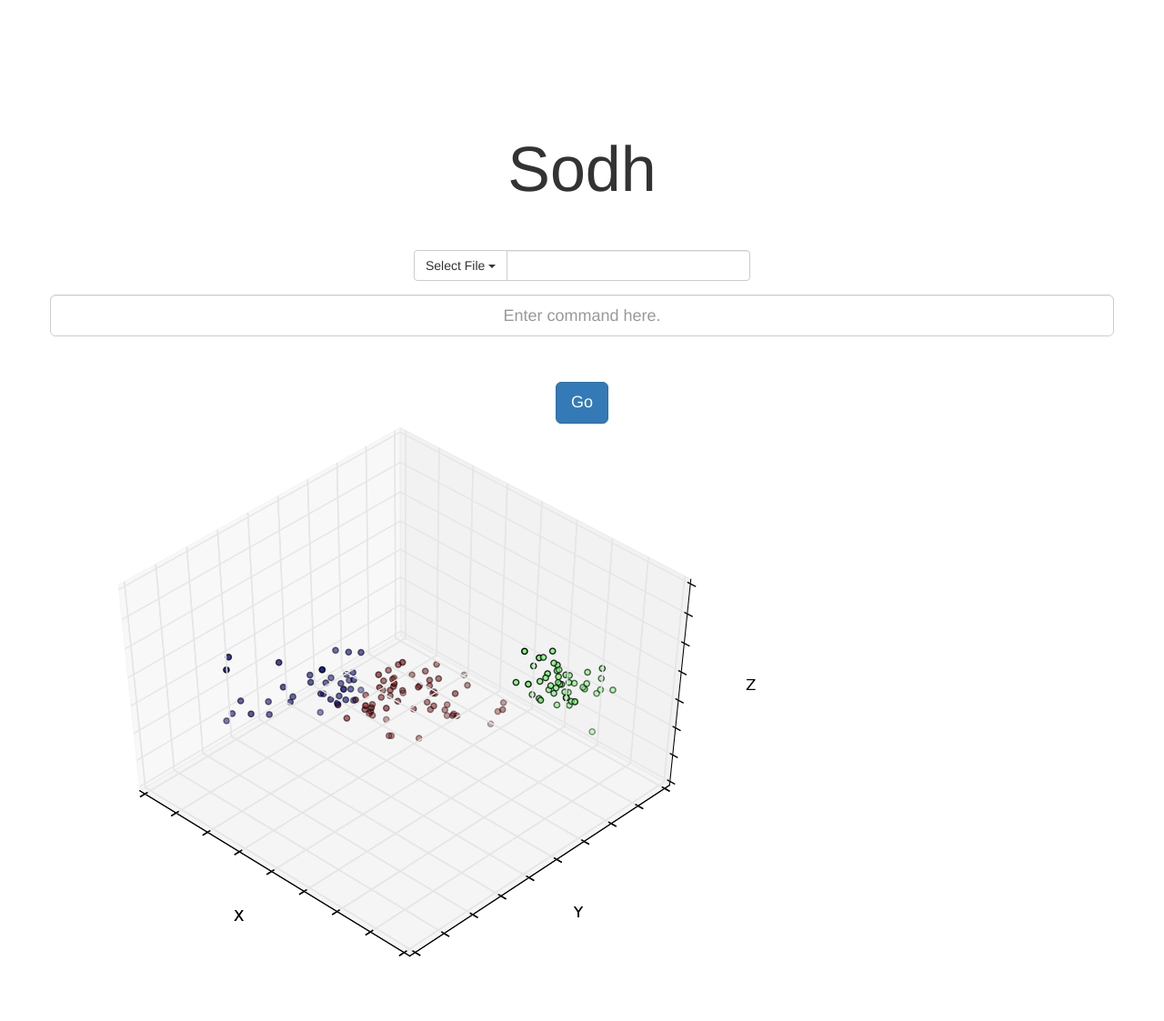
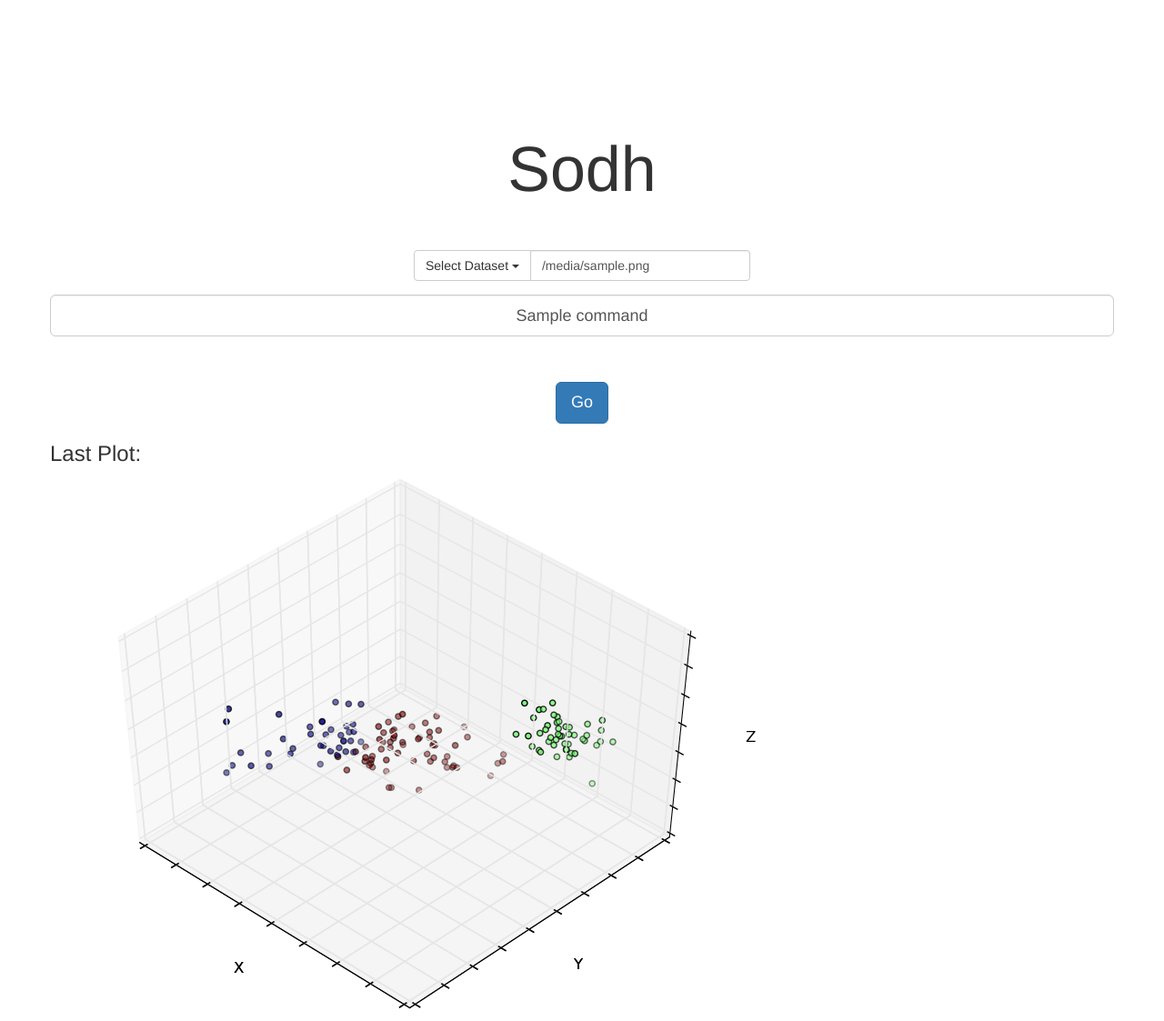
Before and after one commit to sodh/sodh, a Django app: template website/templates/pages/index.html in a window 1280 px wide. Shown: the whole page at 91% size. Before the commit the page ends 1053 px from the top, so only its background shows below. Run offline with Django 3.2, Linux system fonts and the light colour scheme; the template is opened without the code that fills it: most values are stand-ins (such as "Sample title", 1, 10 or a date in 2020); parts of the project's set-up code (start-up, migrations or seed data) failed here and were passed over; some libraries are stand-ins or nearby versions.

Commit message:
auto load datasets

```diff
--- a/website/templates/pages/index.html
+++ b/website/templates/pages/index.html
@@ -23,17 +23,17 @@
           <div class="col-md-4 col-md-offset-4">
             <div class="input-group">
               <div class="input-group-btn">
-                <button id="dropdown1" type="button" class="btn btn-default dropdown-toggle" data-toggle="dropdown" aria-expanded="false" name="dropdown">Select File <span class="caret"></span></button>
+                <button id="dropdown1" type="button" class="btn btn-default dropdown-toggle" data-toggle="dropdown" aria-expanded="false" name="dropdown">Select Dataset <span class="caret"></span></button>
 
                 <ul class="dropdown-menu" role="menu">
-                <li onclick="$('#fileinputbox').val($(this).text());"><a href="#">Nepal Census</a></li>
-                  <li onclick="$('#fileinputbox').val($(this).text());"><a href="#">HSEB Result</a></li>
-                  <li onclick="$('#fileinputbox').val($(this).text());"><a href="#">Cancer Statistics</a></li>
+                {% for dataset in datasets %}
+                <li onclick="$('#fileinputbox').val($(this).text());"><a href="#">{{ dataset }}</a></li>
+                {% endfor %}
                   {# <li class="divider"></li> #}
                   {# <li><a href="#">Export Statistics</a></li> #}
                 </ul>
               </div><!-- /btn-group -->
-              <input type="text" id="fileinputbox" name="selectedFile" value="" class="form-control">
+              <input type="text" id="fileinputbox" name="selectedFile" value="{{ selectedFile }}" class="form-control">
             </div><!-- /input-group -->
           </div><!-- /.col-lg-6 -->
         </div><!-- /.row -->
@@ -41,13 +41,13 @@
 
       {# large input box #}
       <div class="form-group">
-        <input id="inputbox" name="command" class="form-control input-lg vertical-center" placeholder = "Enter command here." type="text">
+        <input id="inputbox" name="command" value= "{{ command }}" class="form-control input-lg vertical-center" placeholder = "Enter command here." type="text">
       </div>
 
       {# go button #}
       <div class="span7 text-center"><button type="submit" class="btn btn-default btn-primary btn-lg">Go</button></div>
     </form>
-
+  <h3>Last Plot: </h3>
     <img src="static/images/last_plot.png">
   </div>
 </div>
```
Also changed, not shown: website/pages/views.py (+10 -1 lines).
